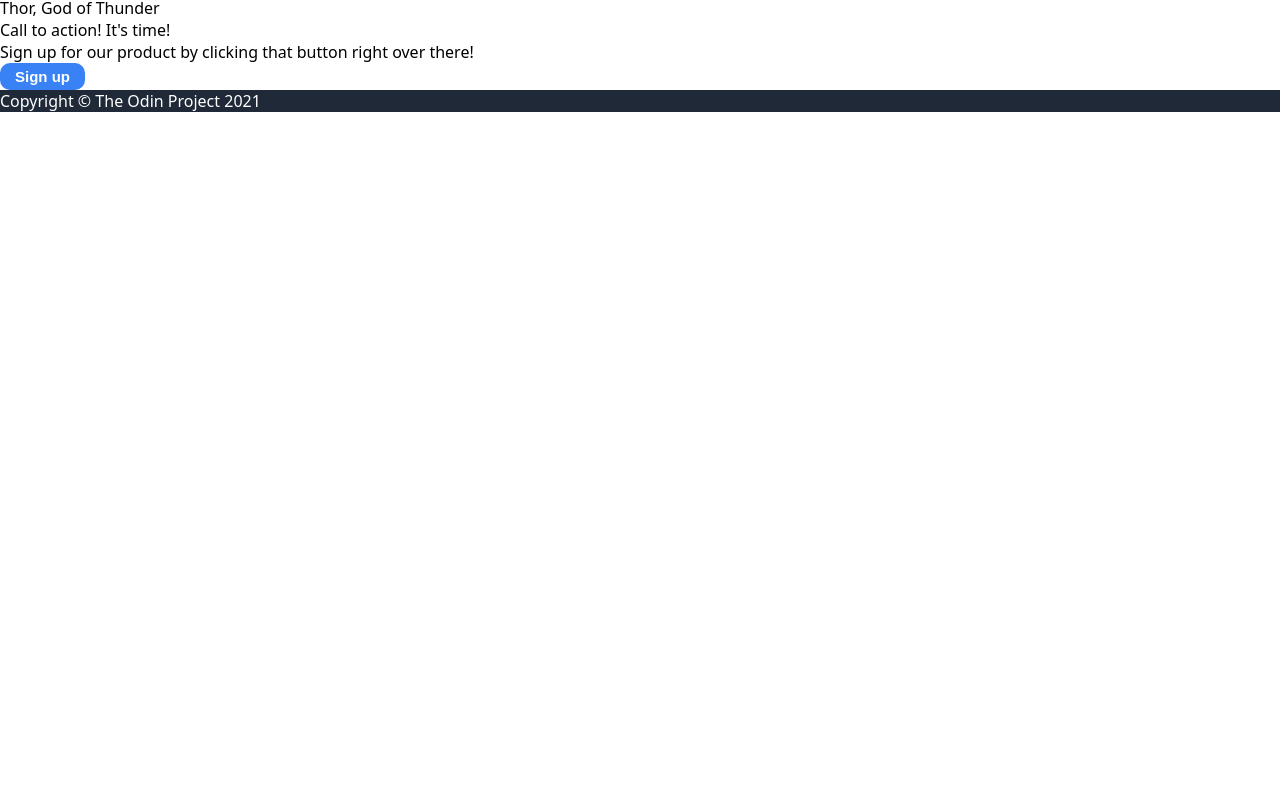
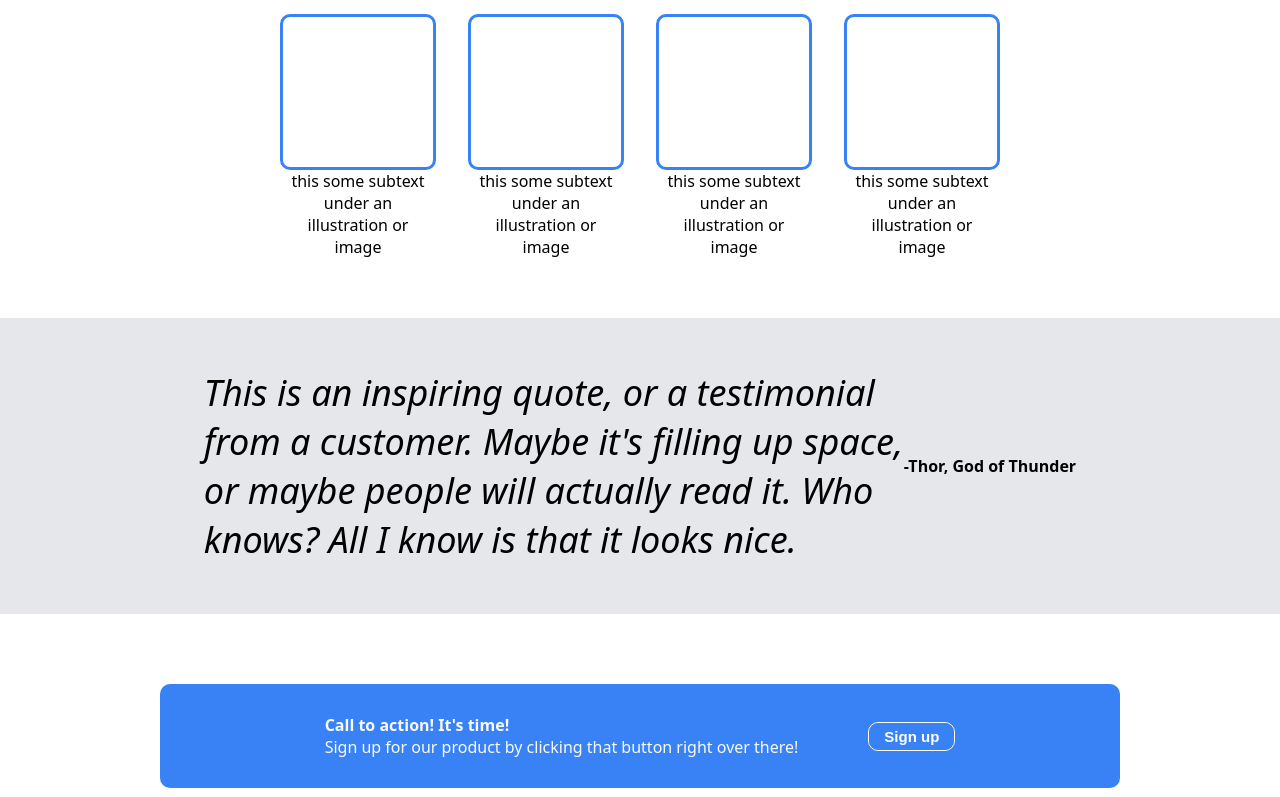
Before and after one commit to kyibell/landing-page, a plain HTML site: page index.html in a window 1280 px wide. Shown: the part 548-1345 px from the top of the page. Before the commit the page ends 800 px from the top, so only its background shows below. Drawn offline with Linux system fonts and the light colour scheme.

Commit message:
Modified index.html to add containers to allow for flex alignment. Impemented body 2,3,4 + footer CSS to align divs.

```diff
--- a/index.html
+++ b/index.html
@@ -28,29 +28,43 @@
 </div>
     <div class="image-1"> this is a placeholder for an image </div>
 </div>
+
 <div class="body-2">
     <div class="title-2"> Some random information. </div>
+    <div class="card-container">
+    <div class="wrapper">
     <div class="card">
+        </div>
         <div class="subtext-2">this some subtext under an illustration or image </div>
     </div>
-    <div class="card">
+      <div class="wrapper">
+    <div class="card"></div>
         <div class="subtext-2">this some subtext under an illustration or image </div>
     </div>
-    <div class="card">
-        <div class="subtext-2">this some subtext under an illustration or image </div>
+    <div class="wrapper">
+        <div class="card"> </div>
+            <div class="subtext-2">this some subtext under an illustration or image </div>
     </div>
-    <div class="card">
-        <div class="subtext-2">this some subtext under an illustration or image </div>
+    <div class="wrapper">
+        <div class="card"></div>
+            <div class="subtext-2">this some subtext under an illustration or image </div>
     </div>
+    </div>
+</div>
     <div class="body-3">
-        This is an inspiring quote, or a testimonial from a customer. Maybe it's filling up space, or maybe people will actually read it. Who knows? All I know is that it looks nice.
-        -Thor, God of Thunder
+        <div class="quote-container">
+            <div class="quote">This is an inspiring quote, or a testimonial from a customer. Maybe it's filling up space, or maybe people will actually read it. Who knows? All I know is that it looks nice. </div>
+            <div class="quoter"> -Thor, God of Thunder </div>
+        </div>
     </div>
 <div class="body-4">
-    <div class=container>
-        <div class="text-4">Call to action! It's time!</div>
-        <div class="subtext-4">Sign up for our product by clicking that button right over there!</div>
+    <div class="container">
+       <div class="text-container">
+            <div class="text-4">Call to action! It's time!</div>
+            <div class="subtext-4">Sign up for our product by clicking that button right over there!</div>
+        </div>
         <div class="sign-up-button-2"><button>Sign up</button></div>
+    </div>
 </div>
 <div class="footer">
     Copyright &#169; The Odin Project 2021
--- a/style.css
+++ b/style.css
@@ -49,9 +49,9 @@ a {
 
 .body-1 {
     display: flex;
-    justify-content: space-between;
+    justify-content: center;
     align-items: center;
-    padding: 30px;
+    padding: 50px;
 }
 
 .title-1 {
@@ -88,3 +88,116 @@ button {
     justify-content: center;
     margin: 40px 70px;
 }
+
+.body-2 {
+    display: flex;
+    align-items: center;
+    justify-content: space-between;
+    padding: 30px;
+    flex-direction: column;
+    text-align: center;
+    margin-bottom: 30px;
+}
+
+.title-2 {
+    text-align: center;
+    font-size: 36px;
+    font-weight: bolder;
+    margin-bottom: 30px;
+}
+
+.card-container {
+    display: flex;
+    justify-content: center;
+    gap: 32px;
+}
+
+.card {
+    border: 3px;
+    border-style: solid;
+    width: 150px;
+    height: 150px;
+    border-radius: 10px;
+    color: #3882F6;
+}
+
+.wrapper {
+    display: flex;
+    flex-direction: column;
+    align-items: center;
+}
+
+.subtext-2 {
+    max-width: 150px;
+}
+
+.body-3 {
+    display: flex;
+    justify-content: center;
+    align-items: center;
+    padding: 50px 20px;
+    background-color: #E5E7EB;
+    flex-direction: column;
+
+}
+
+.quote-container {
+    display: flex;
+    align-items: center;
+}
+
+.quote {
+    font-size: 36px;
+    font-weight: lighter;
+    font-style: italic;
+    max-width: 700px;
+    text-wrap: wrap;
+}
+
+.quoter {
+    font-weight: bold;
+}
+
+
+.body-4 {
+    display: flex;
+    justify-content: center;
+    align-items: center;
+    padding: 70px;
+}
+
+.container {
+    display: flex;
+    justify-content: center;
+    align-items: center;
+    gap: 70px;
+    background-color: #3882F6;
+    padding: 30px;
+    border-radius: 10px;
+    width: 900px;
+
+}
+
+.text-container {
+    display: flex;
+    justify-content: space-between;
+    color: #F9FAF8;
+    flex-direction: column;
+}
+
+.text-4 {
+    font-weight: bold;
+
+}
+
+.footer {
+    display: flex;
+    justify-content: center;
+    align-items: center;
+    padding: 20px;
+}
+
+.sign-up-button-2 {
+    border: 1.5px, #F9FAF8 solid;
+    border-radius: 10px;
+}
```
